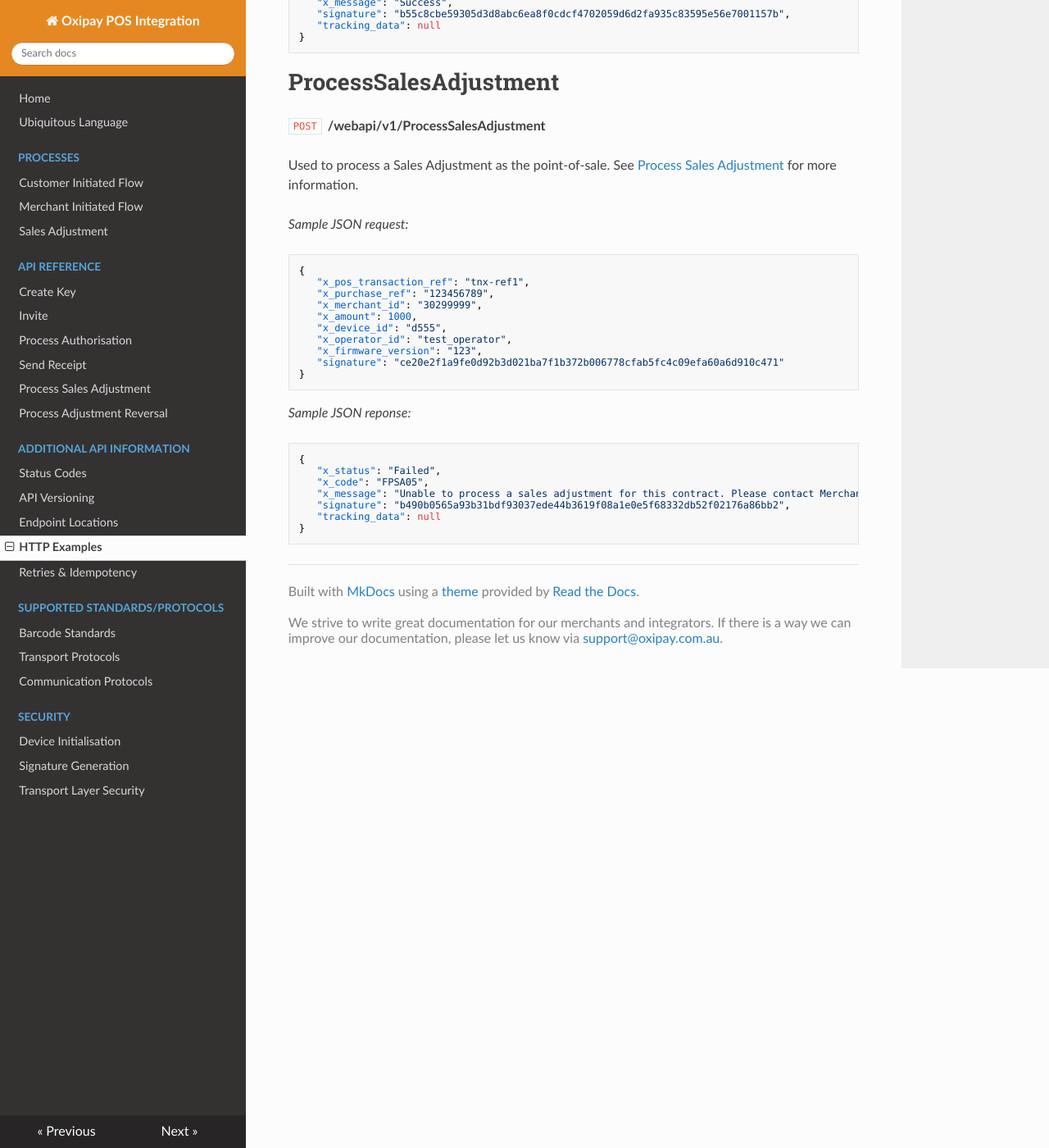
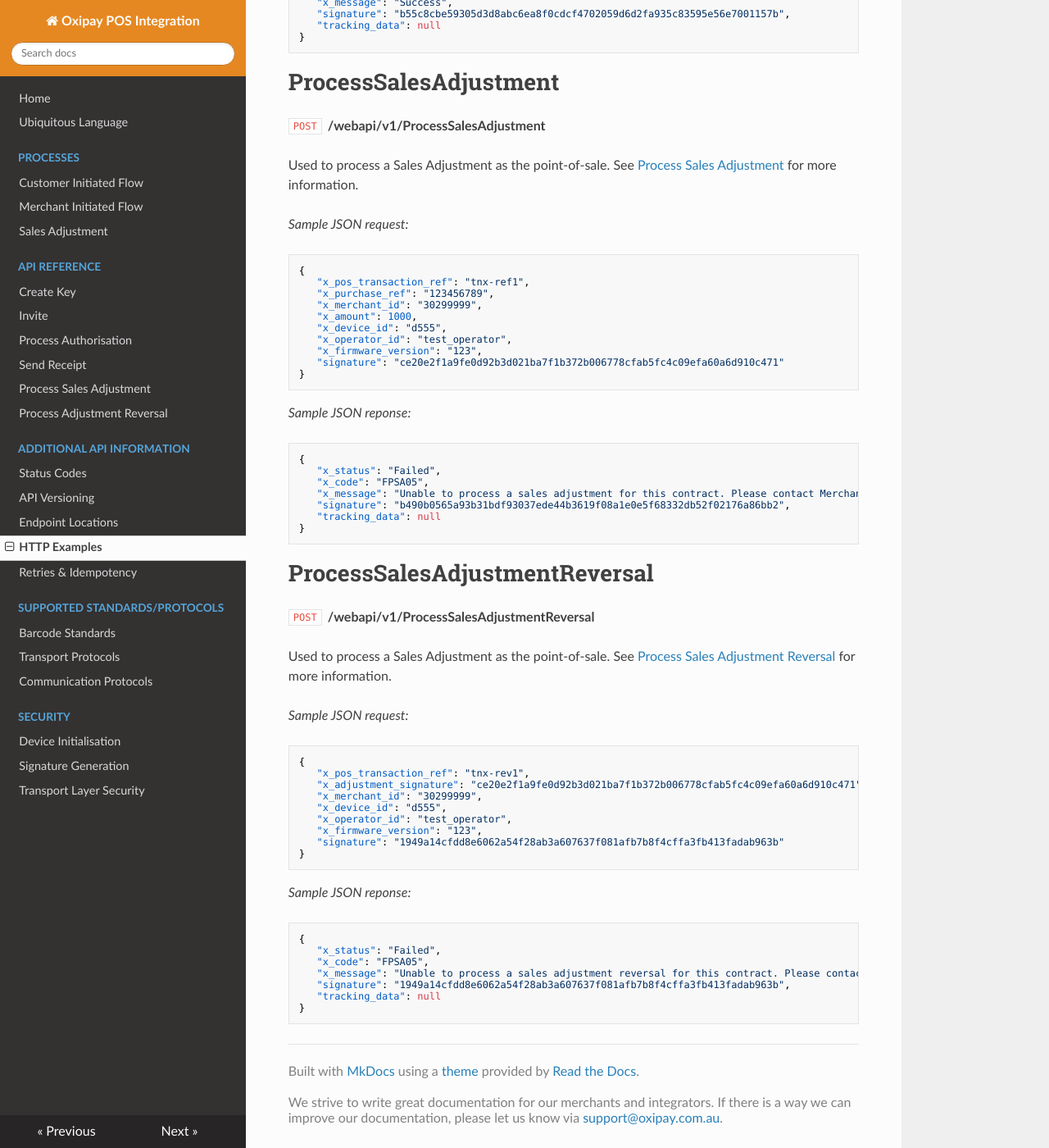
Before and after one commit to oxipay/posdocs, an MkDocs documentation site: the page built from docs/api_information/http_examples.md, in a window 1280 px wide and 1400 px high, scrolled down 2440 px. Shown: the whole window at 82% size. Built offline with MkDocs 1.6.1, drawn with Linux system fonts in a browser that asks for light colours; nearby versions of some CDN libraries; old or Windows-style settings are respelled for this version of MkDocs.

Commit message:
Update Process Adjustment documentation

````diff
--- a/docs/api_information/http_examples.md
+++ b/docs/api_information/http_examples.md
@@ -153,8 +153,40 @@ Used to process a Sales Adjustment as the point-of-sale. See <a href="/api/proce
 {
    "x_status": "Failed",
    "x_code": "FPSA05",
-   "x_message": "Unable to process a sales adjustment for this contract. Please contact Merchant Services on 1300 413 902 during business hours for further information",
+   "x_message": "Unable to process a sales adjustment for this contract. Please contact Merchant Services on [CollectionsPhone] during business hours for further information",
    "signature": "b490b0565a93b31bdf93037ede44b3619f08a1e0e5f68332db52f02176a86bb2",
    "tracking_data": null
 }
 ```
+
+
+ProcessSalesAdjustmentReversal
+===================================================================================================
+
+<code class="post-icon mr">POST</code>**/webapi/v1/ProcessSalesAdjustmentReversal**
+
+Used to process a Sales Adjustment as the point-of-sale. See <a href="/api/process_adjustment_reversal/">Process Sales Adjustment Reversal</a> for more information.
+
+*Sample JSON request:*
+```
+{
+   "x_pos_transaction_ref": "tnx-rev1",
+   "x_adjustment_signature": "ce20e2f1a9fe0d92b3d021ba7f1b372b006778cfab5fc4c09efa60a6d910c471",
+   "x_merchant_id": "30299999",
+   "x_device_id": "d555",
+   "x_operator_id": "test_operator",
+   "x_firmware_version": "123",
+   "signature": "1949a14cfdd8e6062a54f28ab3a607637f081afb7b8f4cffa3fb413fadab963b"
+}
+```
+
+*Sample JSON reponse:*
+```
+{
+   "x_status": "Failed",
+   "x_code": "FPSA05",
+   "x_message": "Unable to process a sales adjustment reversal for this contract. Please contact Merchant Services on [CollectionsPhone] during business hours for further information",
+   "signature": "1949a14cfdd8e6062a54f28ab3a607637f081afb7b8f4cffa3fb413fadab963b",
+   "tracking_data": null
+}
+```
````
Also changed, not shown: docs/api/process_adjustment_reversal.md (+15 -2 lines), docs/api/process_sales_adjustment.md (+2 -0 lines), docs/api_information/status_codes.md (+12 -2 lines).
